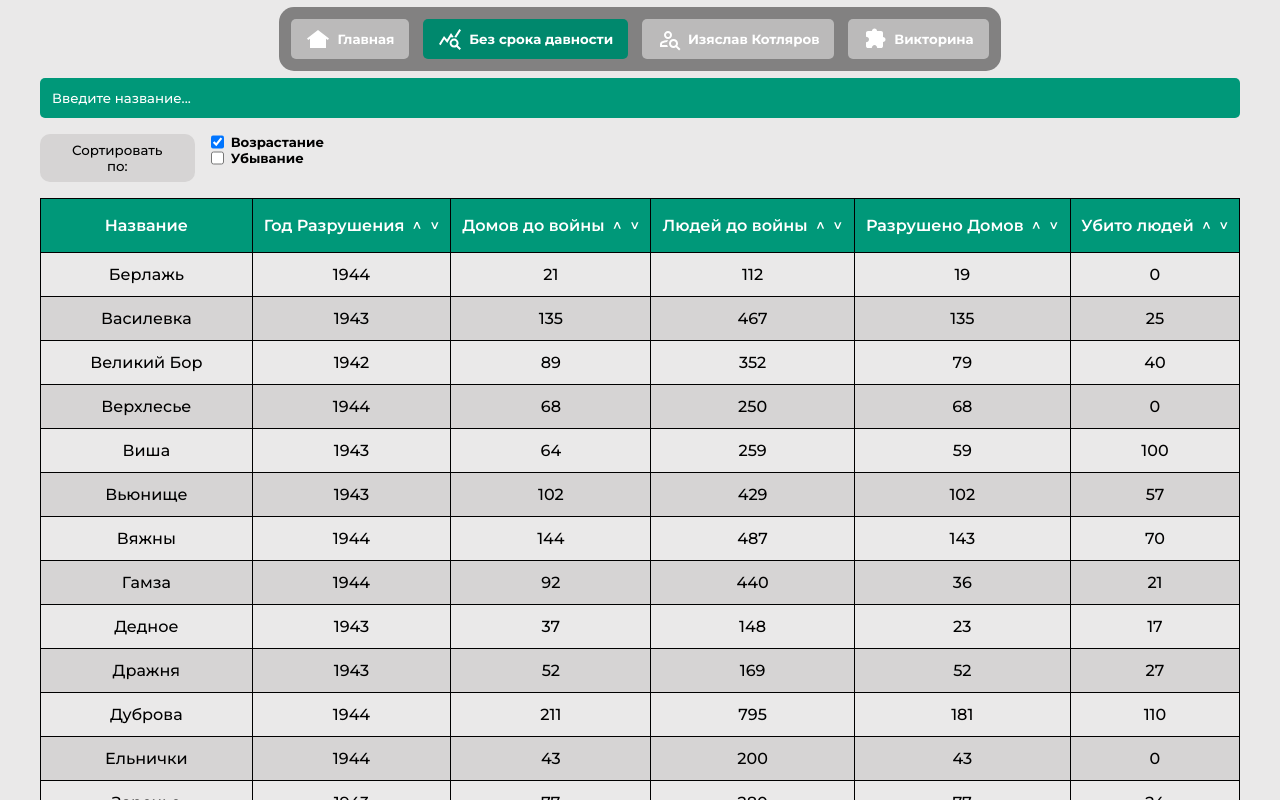
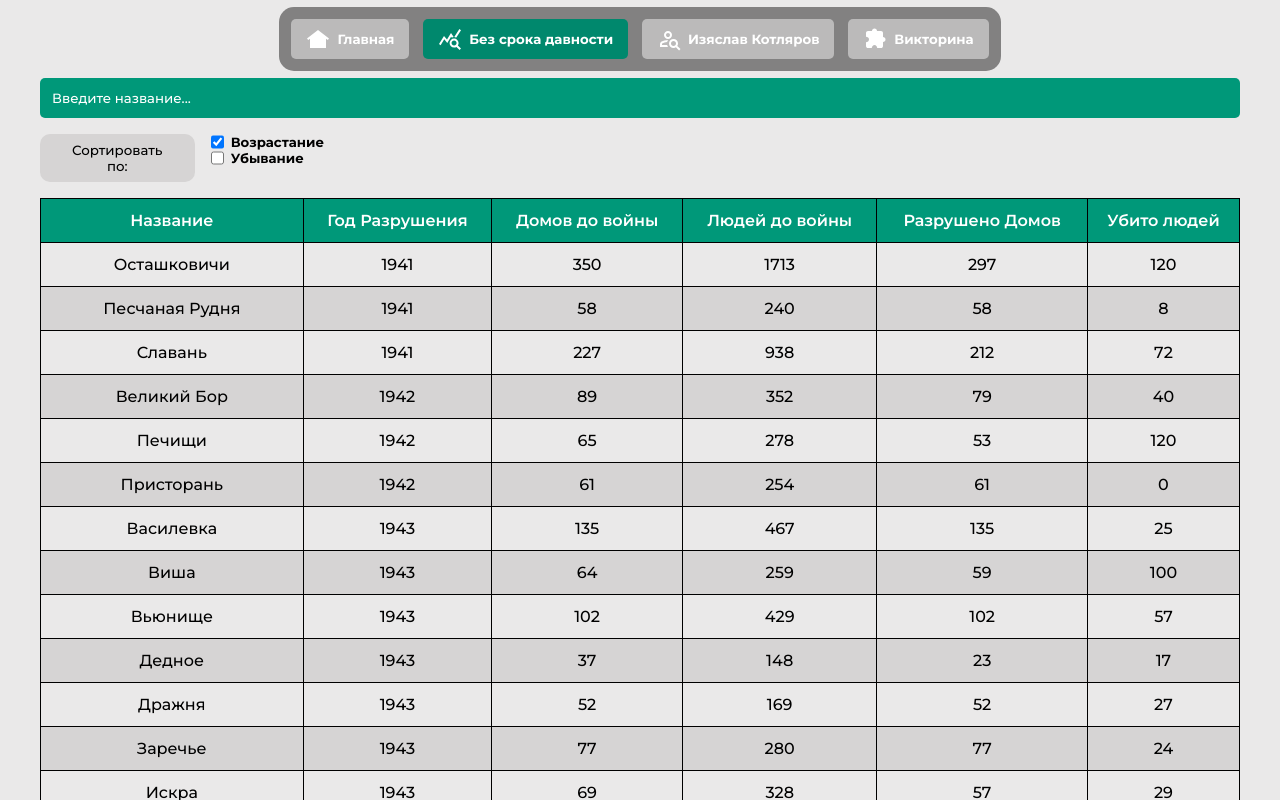
Before and after one commit to pbtyt/svetlogorsk_react, a React (Vite) app: page /svetlogorsk_react/search in a window 1280 px wide. Shown: the top 800 px of the page. Built offline with nearby package versions, Linux system fonts and the light colour scheme.

Commit message:
new update

```diff
--- a/src/pages/MainPage/MainPage.jsx
+++ b/src/pages/MainPage/MainPage.jsx
@@ -20,7 +20,7 @@ const MainPage = () => {
             <div className={styles.spacer}></div>
             <div className={styles.headerTitlesWrapper}>
                 <h1 className={styles.headerTitle}> Дорога памяти — Дорога славы </h1>
-                <p className={styles.headerSubtitle}>Светлогорщина с богатой историей</p>
+                {/* <p className={styles.headerSubtitle}>Светлогорщина с богатой историей</p> */}
             </div>
 
             <a className={styles.chevron} href="#main-top">
--- a/src/pages/SearchPage/SearchPage.jsx
+++ b/src/pages/SearchPage/SearchPage.jsx
@@ -1,4 +1,4 @@
-import React, { useState, useEffect } from 'react'
+import React, { useState, useEffect, useRef } from 'react'
 import styles from './SearchPage.module.css'
 
 import villageData from '../../data/villages.json'
@@ -9,11 +9,18 @@ import TableRow from '../../components/TableRow/TableRow'
 
 const SearchPage = () => {
     const [searchValue, setSearchValue] = useState('')
-    const [filterValue, setFilterValue] = useState({ "": "dec" })
+    const [filterValue, setFilterValue] = useState({ "brokeDate": "inc" })
     const [isOpen, setIsOpen] = useState(false)
     const [data, setData] = useState([])
     const [filterType, setFilterType] = useState("inc")
-    const [isChecked, setIsChecked] = useState(true);
+    const [isCheckedFirst, setIsCheckedFirst] = useState(true);
+    const [isCheckedSecond, setIsCheckedSecond] = useState(false);
+
+    const setCheckboxState = (filterType = "inc", firstState = true, secondState = false) => {
+        // setFilterType(filterType);
+        setIsCheckedFirst(firstState);
+        setIsCheckedSecond(secondState);
+    };
 
     window.scrollTo(0, 0);
 
@@ -91,11 +98,30 @@ const SearchPage = () => {
 
                 <div className="checkboxes">
                     <div className="checkbox" style={{display: 'flex', gap: '.45rem'}}>
-                        <input type="checkbox" checked={isChecked} onClick={()=>{setFilterType("inc"); setIsChecked(!isChecked)}}/>
+                        <input type="checkbox" checked={isCheckedFirst} onClick={()=>{
+                            setCheckboxState("inc", !isCheckedFirst, false);
+                            setFilterType("inc");
+
+                            setFilterValue(prev => {
+                                return {[Object.keys(prev)[0]]: "inc"};
+                            })
+
+                            console.log(filterValue);}
+                        }/>
                         <h5>Возрастание</h5>
                     </div>
                     <div className="checkbox" style={{display: 'flex', gap: '.45rem'}}>
-                        <input type="checkbox" checked={!isChecked} onClick={()=>{setFilterType("dec"); setIsChecked(!isChecked)}}/>
+                        <input type="checkbox" checked={isCheckedSecond} onClick={()=>{
+                            setCheckboxState("dec", false, !isCheckedSecond);
+                            setFilterType("dec");
+
+                            setFilterValue(prev => {
+                                return {[Object.keys(prev)[0]]: "dec"};
+                            })
+
+
+                            console.log(filterValue);}
+                        }/>
                         <h5>Убывание</h5>
                     </div>
                 </div>
@@ -113,44 +139,19 @@ const SearchPage = () => {
                                 Название
                             </th>
                             <th>
-                                <div style={{ display: "flex", gap: ".5rem", padding: ".3rem", alignItems: "center", justifyContent: "center" }}>
-                                    Год Разрушения
-                                    {/* !!!FILTER */}
-                                    <button style={{ background: "none", color: "white", fontWeight: "600", fontSize: "16px" }} onClick={() => { setFilterValue({ "brokeDate": "inc" }) }} >^</button>
-                                    <button style={{ rotate: "Z 180deg", background: "none", color: "white", fontWeight: "600", fontSize: "16px" }} onClick={() => { setFilterValue({ "brokeDate": "dec" }) }} >^</button>
-                                </div>
+                                Год Разрушения
                             </th>
                             <th>
-                                <div style={{ display: "flex", gap: ".5rem", padding: ".3rem", alignItems: "center", justifyContent: "center" }}>
-                                    Домов до войны
-                                    {/* !!!FILTER */}
-                                    <button style={{ background: "none", color: "white", fontWeight: "600", fontSize: "16px" }} onClick={() => { setFilterValue({ "houseBeforeWar": "inc" }) }} >^</button>
-                                    <button style={{ rotate: "Z 180deg", background: "none", color: "white", fontWeight: "600", fontSize: "16px" }} onClick={() => { setFilterValue({ "houseBeforeWar": "dec" }) }} >^</button>
-                                </div>
+                                Домов до войны
                             </th>
                             <th>
-                                <div style={{ display: "flex", gap: ".5rem", padding: ".3rem", alignItems: "center", justifyContent: "center" }}>
-                                    Людей до войны
-                                    {/* !!!FILTER */}
-                                    <button style={{ background: "none", color: "white", fontWeight: "600", fontSize: "16px" }} onClick={() => { setFilterValue({ "peopleBeforeWar": "inc" }) }} >^</button>
-                                    <button style={{ rotate: "Z 180deg", background: "none", color: "white", fontWeight: "600", fontSize: "16px" }} onClick={() => { setFilterValue({ "peopleBeforeWar": "dec" }) }} >^</button>
-                                </div>
+                                Людей до войны
                             </th>
                             <th>
-                                <div style={{ display: "flex", gap: ".5rem", padding: ".3rem", alignItems: "center", justifyContent: "center" }}>
-                                    Разрушено Домов
-                                    {/* !!!FILTER */}
-                                    <button style={{ background: "none", color: "white", fontWeight: "600", fontSize: "16px" }} onClick={() => { setFilterValue({ "brokeHouse": "inc" }) }} >^</button>
-                                    <button style={{ rotate: "Z 180deg", background: "none", color: "white", fontWeight: "600", fontSize: "16px" }} onClick={() => { setFilterValue({ "brokeHouse": "dec" }) }} >^</button>
-                                </div>
+                                Разрушено Домов
                             </th>
                             <th>
-                                <div style={{ display: "flex", gap: ".5rem", padding: ".3rem", alignItems: "center", justifyContent: "center" }}>
-                                    Убито людей
-                                    {/* !!!FILTER */}
-                                    <button style={{ background: "none", color: "white", fontWeight: "600", fontSize: "16px" }} onClick={() => { setFilterValue({ "peopleKills": "inc" }) }} >^</button>
-                                    <button style={{ rotate: "Z 180deg", background: "none", color: "white", fontWeight: "600", fontSize: "16px" }} onClick={() => { setFilterValue({ "peopleKills": "dec" }) }} >^</button>
-                                </div>
+                                Убито людей
                             </th>
                         </tr>
                     </thead>
```
